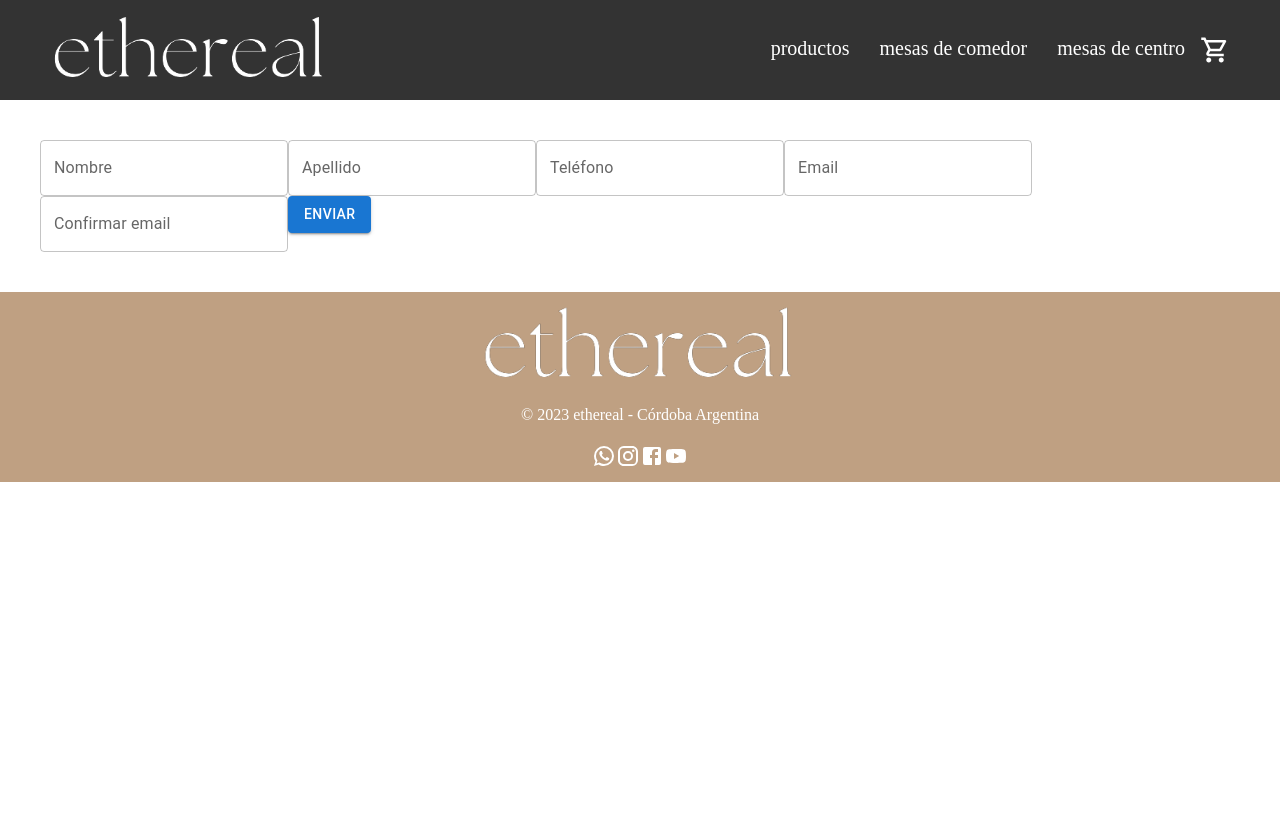
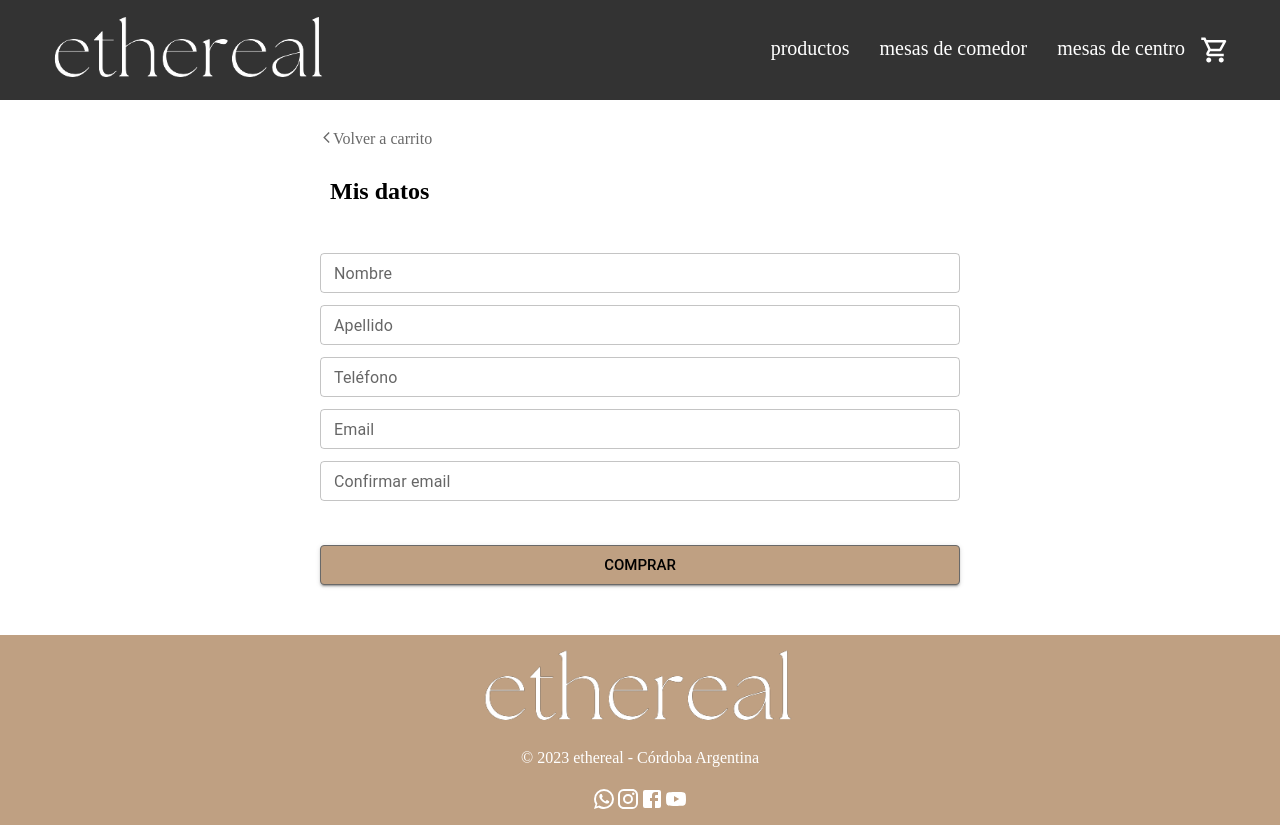
Before and after one commit to Mikemmacoder/EcommerceEtherealCavallero, a React (Vite) app: page /checkout in a window 1280 px wide. Before the commit the page ends 800 px from the top, so only its background shows below. Built offline with nearby package versions, Linux system fonts and the light colour scheme.

Commit message:
estilos form checkout

```diff
--- a/src/components/pages/cart/Cart.css
+++ b/src/components/pages/cart/Cart.css
@@ -10,7 +10,7 @@
 }
 #linkVolver {
   color: dimgray;
-  margin: 30px 10px;
+  margin: 30px 0px;
   text-decoration: none;
 }
 #vaciarCarrito {
--- a/src/components/pages/checkout/Checkout.jsx
+++ b/src/components/pages/checkout/Checkout.jsx
@@ -1,10 +1,22 @@
 import { Button, TextField } from "@mui/material";
+import ArrowBackIosNewIcon from "@mui/icons-material/ArrowBackIosNew";
+import { Link } from "react-router-dom";
+import "./Form.css";
 
 const Checkout = ({ handleChange, handleSubmit, errors }) => {
   return (
-    <div style={{ padding: "40px" }}>
-      <form onSubmit={handleSubmit}>
+    <div className="containerForm">
+      <div className="containerTitulo">
+        <Link to="/cart" id="linkVolver">
+          <ArrowBackIosNewIcon sx={{ fontSize: 13 }} />
+          Volver a carrito
+        </Link>
+        <h2 className="tituloCarrito">Mis datos</h2>
+      </div>
+      <form onSubmit={handleSubmit} id="Form">
         <TextField
+          margin="dense"
+          size="small"
           type="text"
           label="Nombre"
           variant="outlined"
@@ -14,6 +26,8 @@ const Checkout = ({ handleChange, handleSubmit, errors }) => {
           helperText={errors.name}
         />
         <TextField
+          margin="dense"
+          size="small"
           type="text"
           label="Apellido"
           variant="outlined"
@@ -23,6 +37,8 @@ const Checkout = ({ handleChange, handleSubmit, errors }) => {
           helperText={errors.lastName}
         />
         <TextField
+          margin="dense"
+          size="small"
           type="text"
           label="Teléfono"
           variant="outlined"
@@ -32,6 +48,8 @@ const Checkout = ({ handleChange, handleSubmit, errors }) => {
           helperText={errors.phone}
         />
         <TextField
+          margin="dense"
+          size="small"
           type="text"
           label="Email"
           variant="outlined"
@@ -41,6 +59,8 @@ const Checkout = ({ handleChange, handleSubmit, errors }) => {
           helperText={errors.email}
         />
         <TextField
+          margin="dense"
+          size="small"
           type="text"
           label="Confirmar email"
           variant="outlined"
@@ -49,8 +69,8 @@ const Checkout = ({ handleChange, handleSubmit, errors }) => {
           error={errors.repeatEmail ? true : false}
           helperText={errors.repeatEmail}
         />
-        <Button type="submit" variant="contained">
-          Enviar
+        <Button type="submit" variant="contained" id="botonComprar">
+          Comprar
         </Button>
       </form>
     </div>
--- a/src/components/pages/checkout/CheckoutContainer.jsx
+++ b/src/components/pages/checkout/CheckoutContainer.jsx
@@ -11,7 +11,9 @@ import {
 import { useFormik } from "formik";
 import * as Yup from "yup";
 import Checkout from "./Checkout";
-import { Link } from "@mui/material";
+import ArrowBackIosNewIcon from "@mui/icons-material/ArrowBackIosNew";
+import CheckCircleIcon from "@mui/icons-material/CheckCircle";
+import { Link } from "react-router-dom";
 
 const CheckoutContainer = () => {
   const { cart, getTotalPrice, clearCart } = useContext(CartContext);
@@ -60,10 +62,14 @@ const CheckoutContainer = () => {
   return (
     <div>
       {orderId ? (
-        <div>
-          <h3>Gracias por tu compra</h3>
-          <h4>Tu número de compra es: {orderId}</h4>
-          <Link to="/">Volver a comprar</Link>
+        <div className="containerForm">
+          <h1 className="tituloGracias">Gracias por elegirnos!</h1>
+          <CheckCircleIcon id="checkIcon" />
+          <h3 className="center">Tu número de compra es: {orderId}</h3>
+          <Link to="/" id="linkVolver">
+            <ArrowBackIosNewIcon sx={{ fontSize: 13 }} />
+            Volver a comprar
+          </Link>
         </div>
       ) : (
         <Checkout
--- /dev/null
+++ b/src/components/pages/checkout/Form.css
@@ -0,0 +1,45 @@
+.containerForm {
+  display: flex;
+  flex-direction: column;
+  width: 50%;
+  margin: 0 auto;
+}
+
+#Form {
+  width: 100%;
+  display: flex;
+  flex-direction: column;
+  margin: 10px 0px;
+}
+#botonComprar {
+  color: black;
+  height: 40px;
+  width: 100%;
+  border: 1px solid dimgray;
+  border-radius: 10px;
+  font-size: 15px;
+  font-weight: 500;
+  background-color: #bfa082;
+  border-radius: 4px;
+  letter-spacing: normal;
+  margin: 40px 0px;
+  &:hover {
+    background-color: rgb(51, 51, 51);
+    color: white;
+  }
+}
+.tituloGracias {
+  font-size: xx-large;
+  text-align: center;
+  margin: 50px 0px 30px 0px;
+}
+
+#checkIcon {
+  font-size: 160px;
+  color: #bfa082;
+  margin: 20px auto;
+  margin-bottom: 50px;
+}
+.center {
+  text-align: center;
+}
```
